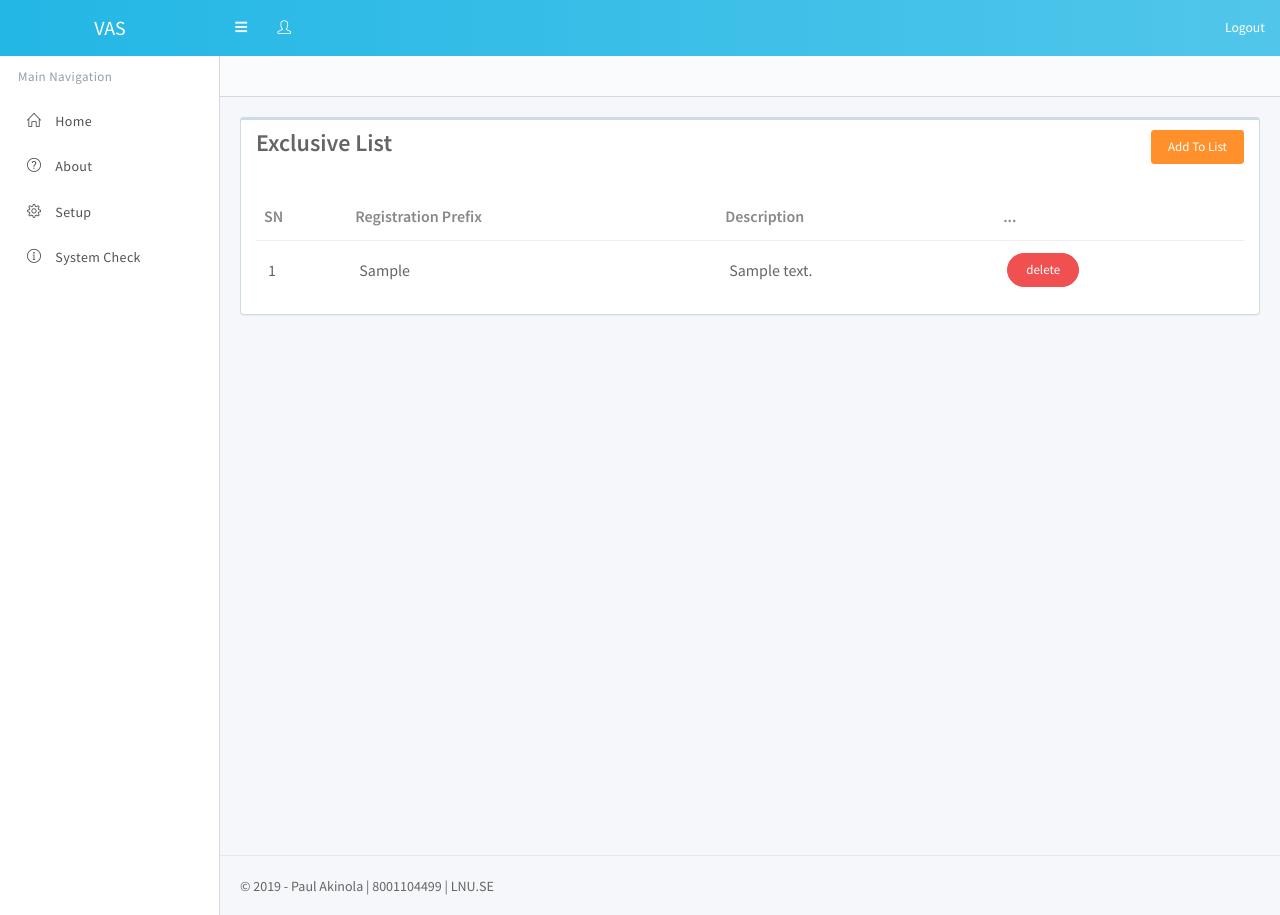
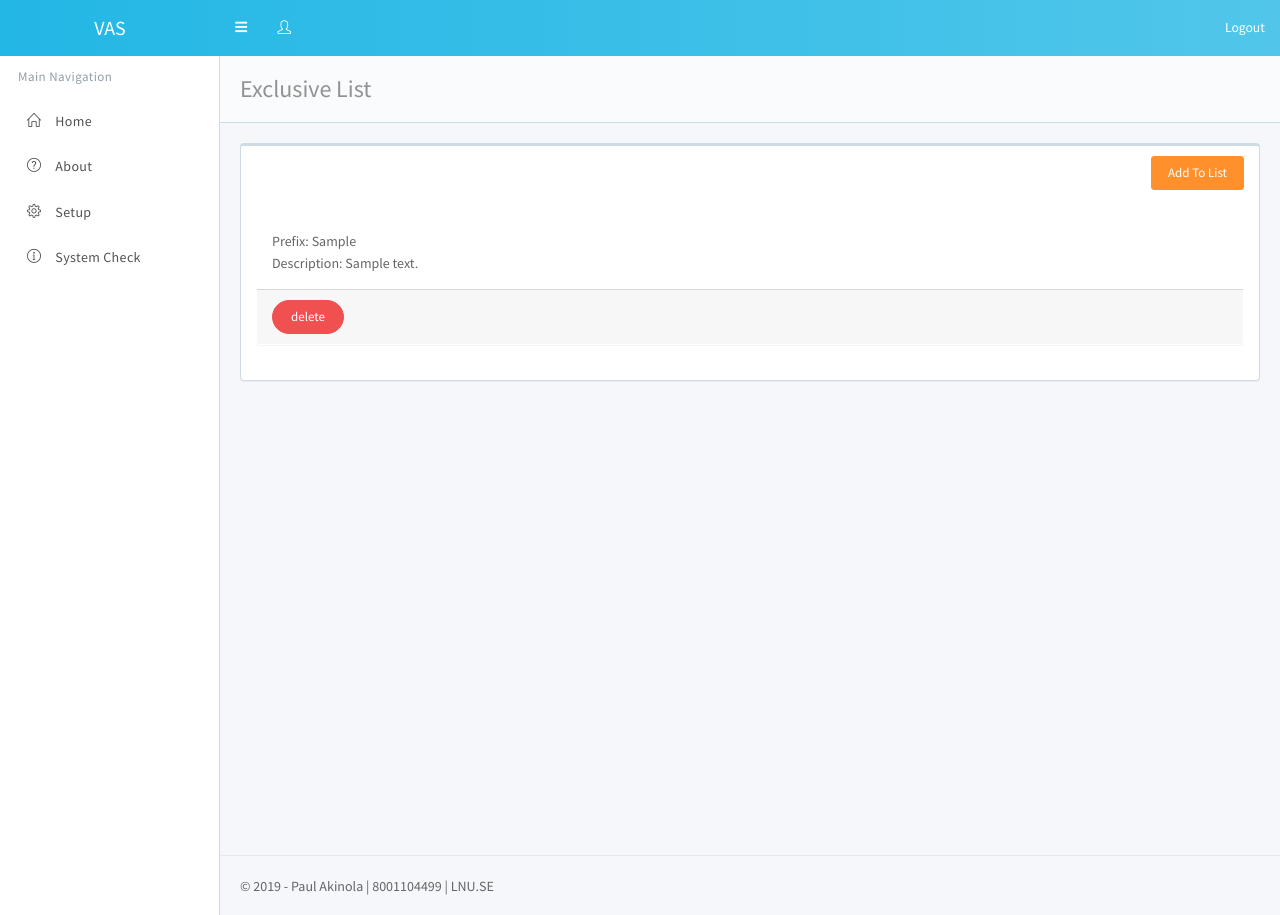
Before and after one commit to wiseman2018/VehicluarSystem, a Flask app: page /setup/exclusive in a window 1280 px wide. Run offline with Flask 2, Linux system fonts and the light colour scheme; tables that the repository leaves empty hold one stand-in row (values such as "Sample post"); some libraries are stand-ins or nearby versions.

Commit message:
UI fix on exclusive list

```diff
--- a/app.py
+++ b/app.py
@@ -187,6 +187,7 @@
 
 @app.route('/setup/exclusive')
 def exclusiveList():
+    page_title = "Exclusive List"
     # get all the vehicles that belongs to the login tenant
     # Initialise the Vas class and pass submitted form inputs across
     exclusives = ExclusiveList.query.all()
--- a/templates/setup/exclusive_list.html
+++ b/templates/setup/exclusive_list.html
@@ -5,35 +5,22 @@
             <div class="card card-default">
                 <div class="card-header">
                     <h3>
-                        Exclusive List
                         <a href="#addExclusion" data-toggle="modal" class="btn btn-warning float-right">Add To List</a>
                     </h3>
                 </div>
                 <div class="card-body">
-                    <div class="table-responsive">
-                        <table class="table table-hover">
-                            <thead>
-                                <tr>
-                                    <th>SN</th>
-                                    <th>Registration Prefix</th>
-                                    <th>Description</th>
-                                    <th>...</th>
-                                </tr>
-                            </thead>
-                            <tbody>
-                                {% for row in exclusives %}
-                                <tr>
-                                    <td>{{loop.index}}</td>
-                                    <td>{{row.reg_prefix}}</td>
-                                    <td>{{row.description}}</td>
-                                    <td>
-                                        <a href="/setup/delete_exclu?id={{row.id}}" onclick="return false;" class="btn btn-danger btn-oval confirm_delete">delete</a>
-                                    </td>
-                                </tr>
-                                {% endfor %}
-                            </tbody>
-                        </table>
-                    </div>
+                    {% for row in exclusives %}
+                    <div class="card">
+                        <div class="card-body">
+                            Prefix: {{ row.reg_prefix }}<br>
+                            Description: {{ row.description }}<br>
+                        </div>
+                        <div class="card-footer">
+                            <a href="/setup/delete_exclu?id={{row.id}}" onclick="return false;" class="btn btn-danger btn-oval confirm_delete">delete</a>
+                        </div>
+                        </div>
+                    {% endfor %}
+
                 </div>
             </div>
         </div>
--- a/templates/setup/tenant_vehicles.html
+++ b/templates/setup/tenant_vehicles.html
@@ -24,8 +24,6 @@
                                 </div>
                               </div>
                         {% endfor %}
-
-
                     </div>
                 </div>
             </div>
```
